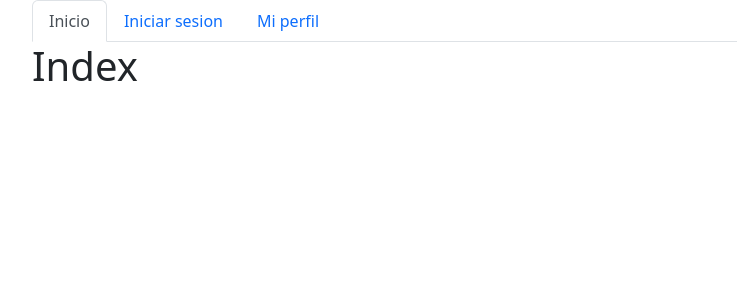
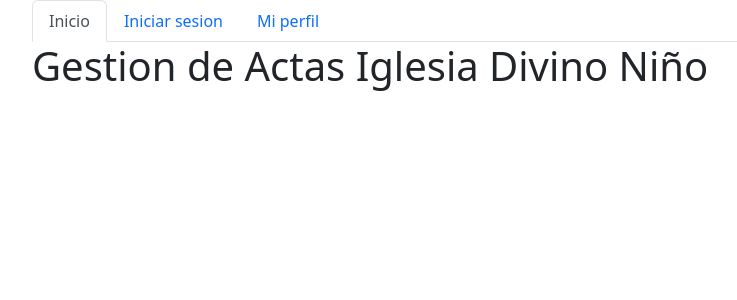
Before and after one commit to fabianf4/SistemaGestionInformacionS2Front, a React (Vite) app: page /login in a window 1280 px wide. Shown: the top 300 px of the page, without its empty margins (50-787 px from the left). Built offline with nearby package versions, Linux system fonts and the light colour scheme; no server answers.

Commit message:
actualizacion index

```diff
--- a/src/pages/Index.jsx
+++ b/src/pages/Index.jsx
@@ -1,7 +1,7 @@
 export default function Index() {
     return (
         <div>
-            <h1>Index</h1>
+            <h1>Gestion de Actas Iglesia Divino Niño</h1>
         </div>
     )
 }
```
